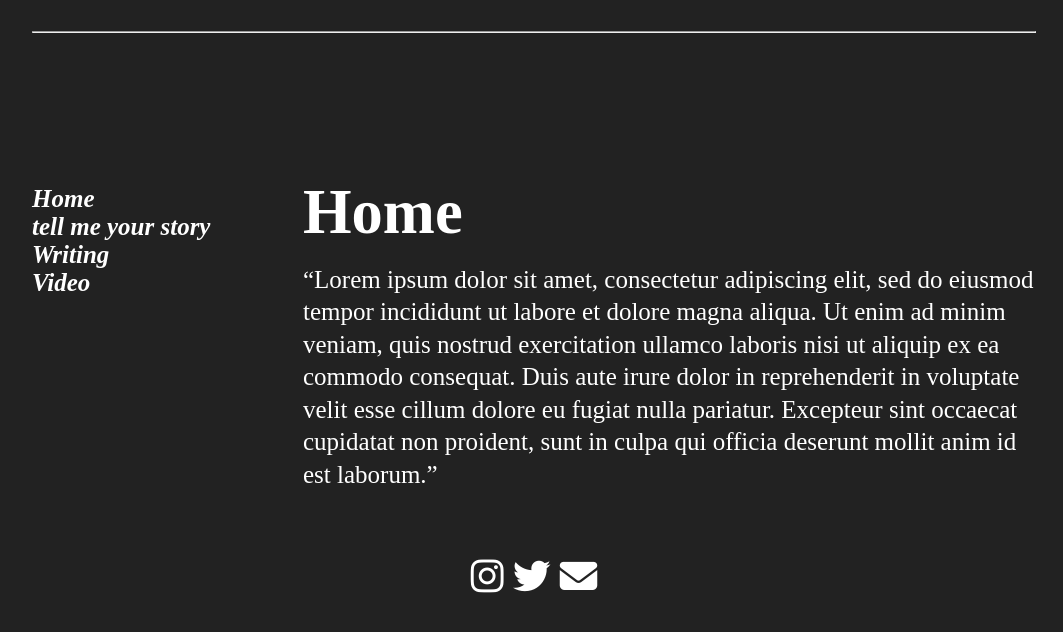
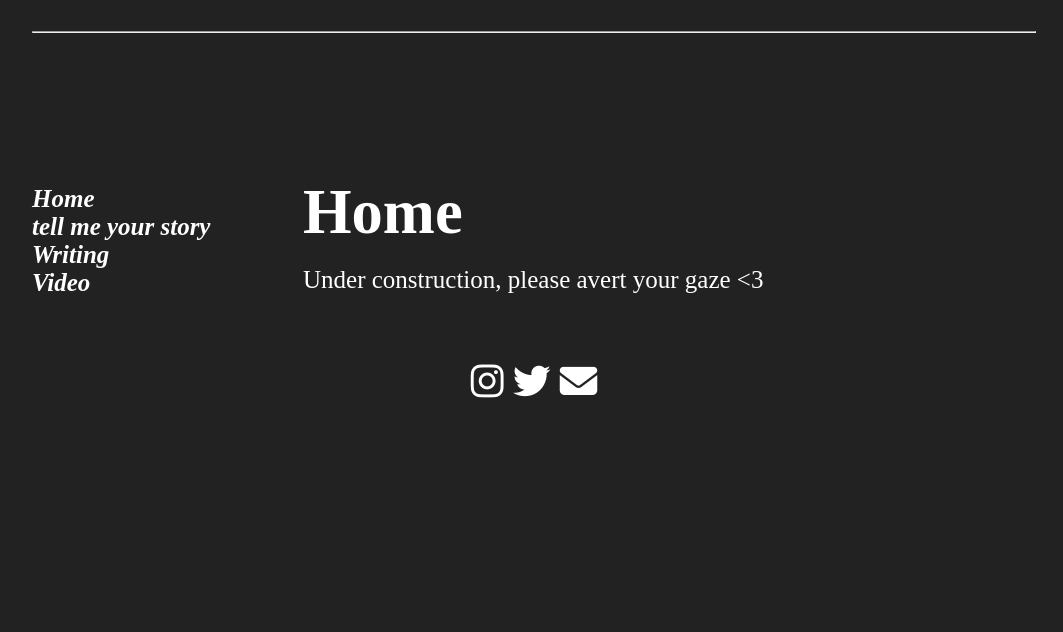
Before and after one commit to lewzsh/rah, a Jekyll site: the page built from docs/index.markdown, in a window 1280 px wide. Shown: the top 632 px of the page, without its empty margins (106-1169 px from the left). Built offline with Jekyll 4.4.1, drawn with Linux system fonts in a browser that asks for light colours; nearby versions of some CDN libraries; some web fonts are replaced.

Commit message:
Update index.markdown

```diff
--- a/docs/index.markdown
+++ b/docs/index.markdown
@@ -3,7 +3,4 @@
 title: Home
 ---
 
-"Lorem ipsum dolor sit amet, consectetur adipiscing elit, sed do eiusmod tempor incididunt ut labore et dolore magna aliqua.
-Ut enim ad minim veniam, quis nostrud exercitation ullamco laboris nisi ut aliquip ex ea commodo consequat.
-Duis aute irure dolor in reprehenderit in voluptate velit esse cillum dolore eu fugiat nulla pariatur.
-Excepteur sint occaecat cupidatat non proident, sunt in culpa qui officia deserunt mollit anim id est laborum."
+Under construction, please avert your gaze <3
```
